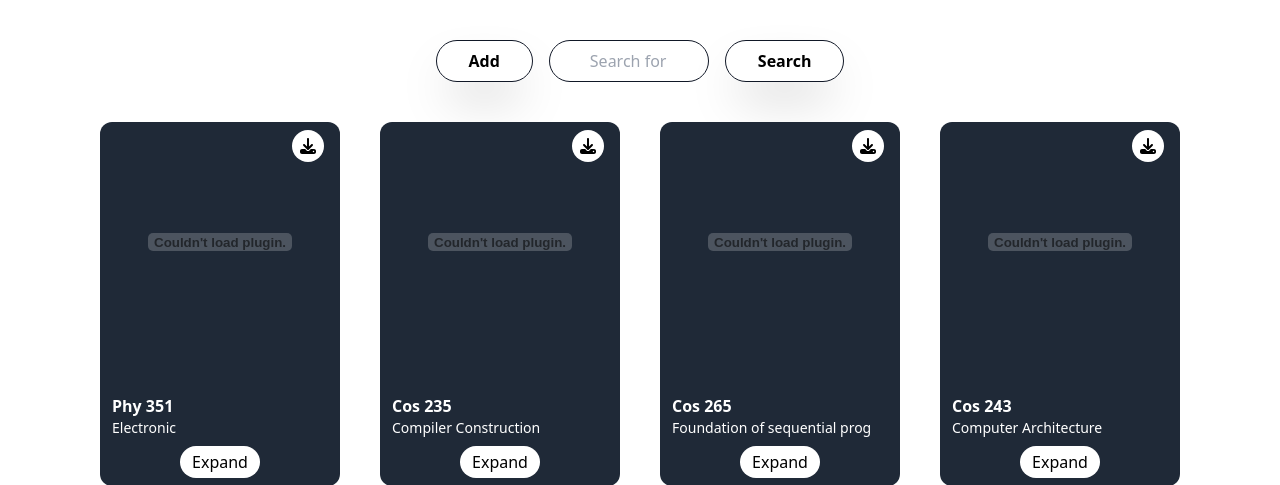
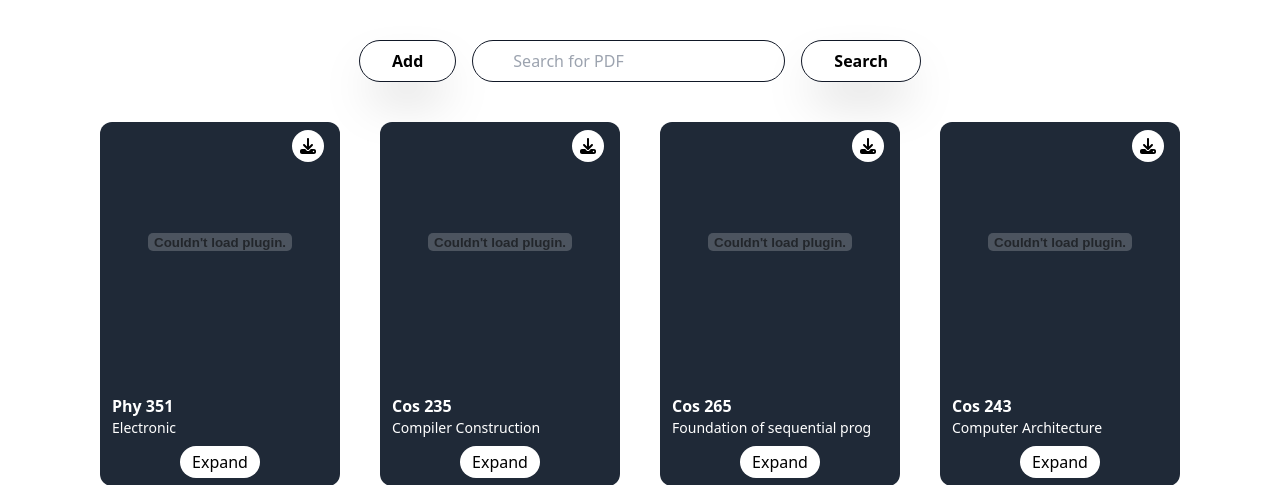
Before and after one commit to Otuja/pdf_project, a Django app: page / in a window 1280 px wide. Shown: the part 176-661 px from the top of the page. Run offline with Django 5.2, Linux system fonts and the light colour scheme; data comes from the database, SQL or seed files in the repository; some libraries are stand-ins or nearby versions.

Commit message:
responsive

```diff
--- a/pdf_app/templates/index.html
+++ b/pdf_app/templates/index.html
@@ -10,7 +10,7 @@
                     Add
                 </a>
 
-                <input name="query" class="w-40 py-2 px-3 md:px-8 lg:px-10 border border-gray-900 rounded-full" type="text" value="{{ query }}" placeholder="Search for PDF">
+                <input name="query" class="w-40 md:w-full py-2 px-3 md:px-8 lg:px-10 border border-gray-900 rounded-full" type="text" value="{{ query }}" placeholder="Search for PDF">
 
                 <button class="hover:bg-gray-800 hover:text-white border border-gray-900 py-2 px-3 md:px-6 lg:px-8 rounded-full font-semibold bg-white text-black shadow-2xl transition ease-in duration-100 cursor-pointer">
                     Search
```
